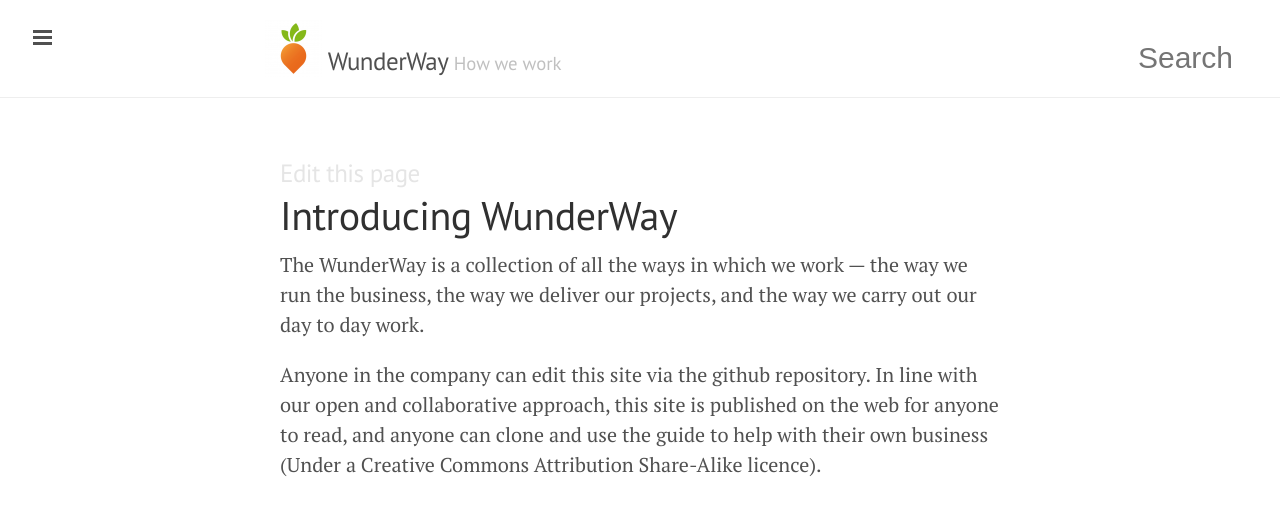
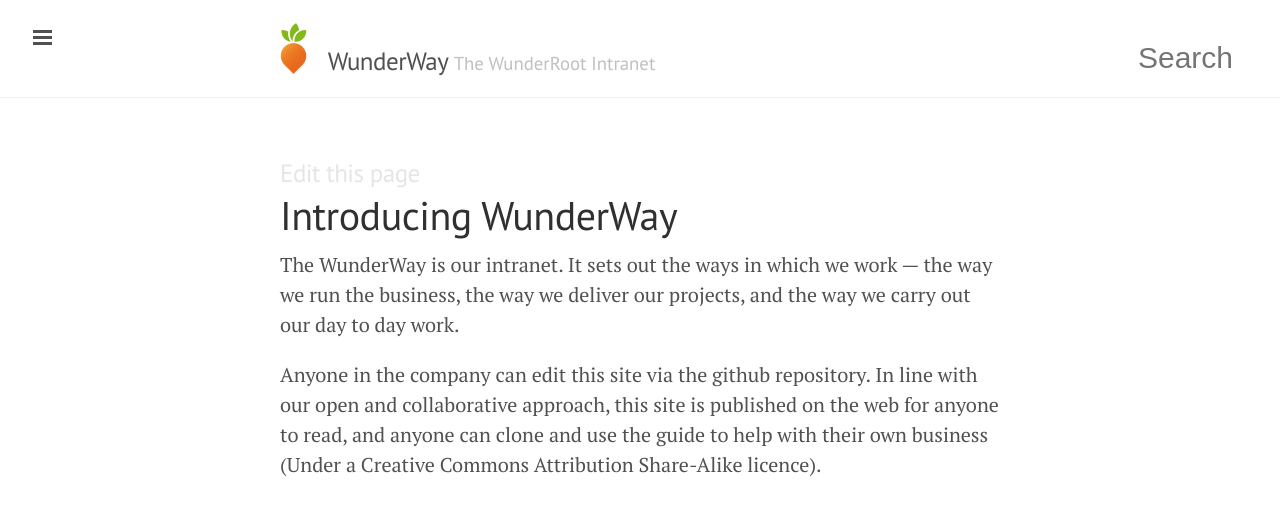
Before and after one commit to tormi/WunderWay, a Jekyll site: the page built from index.md, in a window 1280 px wide. Shown: the top 515 px of the page. Built offline with Jekyll 4.4.1, drawn with Linux system fonts in a browser that asks for light colours; Markdown is read by kramdown in place of the engine named in the settings.

Commit message:
minor admin changes

```diff
--- a/_config.yml
+++ b/_config.yml
@@ -7,13 +7,13 @@
 
 # Setup
 title:            WunderWay
-tagline:          How we work
-description:      A collection of processes we use at WunderRoot.
+tagline:          The WunderRoot Intranet
+description:      How we run our company and deliver projects
 url:              http://wunderroot.co.uk
 
 author:
-  name:           Lewis Nyman
-  url:            https://twitter.com/lewisnyman
+  name:           WunderRoot
+  url:            https://twitter.com/wunderroot
 
 # Custom vars
 version:          1.0.0
--- a/index.md
+++ b/index.md
@@ -3,6 +3,6 @@
 title: Introducing WunderWay
 ---
 
-The WunderWay is a collection of all the ways in which we work — the way we run the business, the way we deliver our projects, and the way we carry out our day to day work.
+The WunderWay is our intranet. It sets out the ways in which we work — the way we run the business, the way we deliver our projects, and the way we carry out our day to day work.
 
 Anyone in the company can edit this site via the github repository. In line with our open and collaborative approach, this site is published on the web for anyone to read, and anyone can clone and use the guide to help with their own business (Under a Creative Commons Attribution Share-Alike licence).
```
Also changed, not shown: LICENSE.md.
